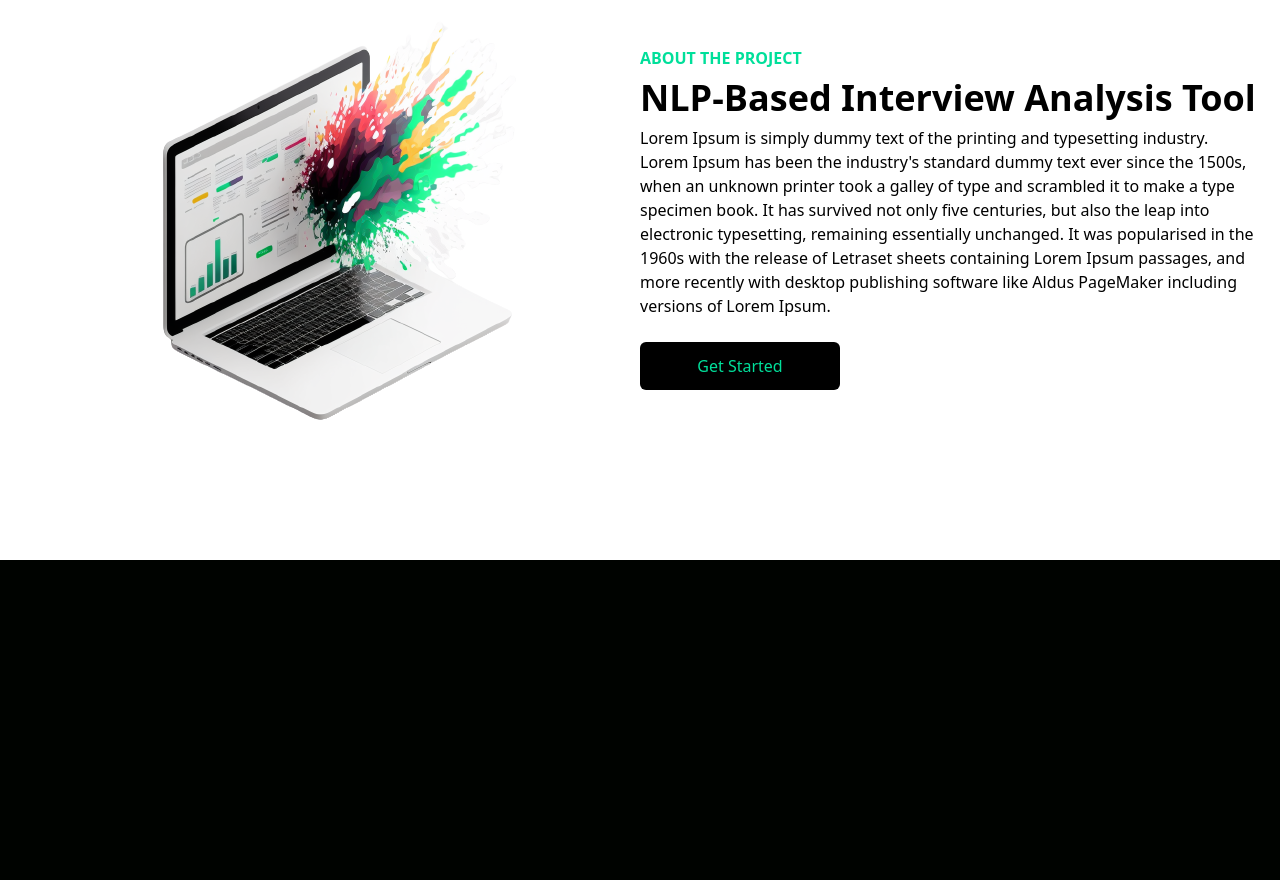
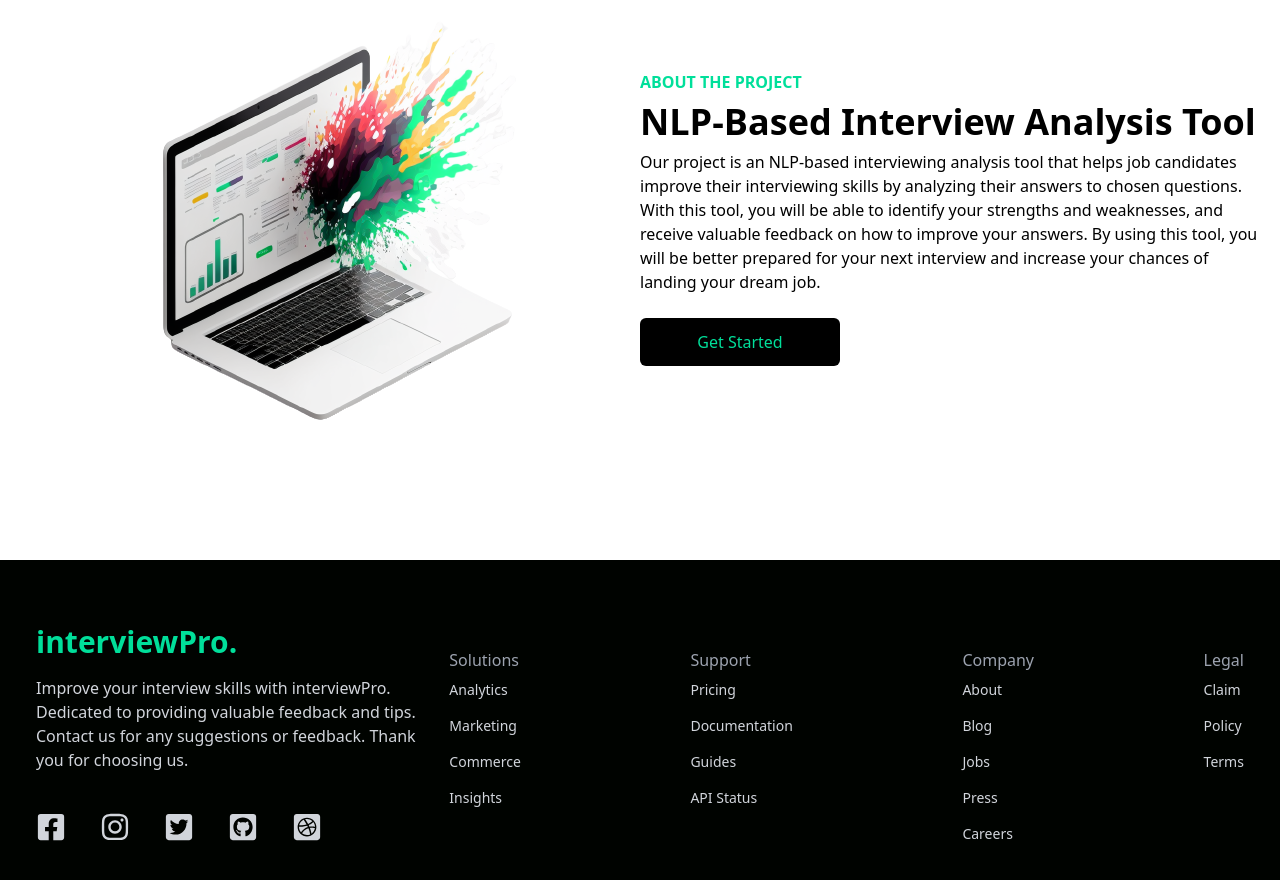
Before and after one commit to ChemsCode/InterviewPro-Frontend, a React (Create React App) app: page / in a window 1280 px wide. Shown: the part 900-1780 px from the top of the page. Before the commit the page ends 1460 px from the top, so only its background shows below. Built offline with nearby package versions, Linux system fonts and the light colour scheme.

Commit message:
changed about section text and added footer

```diff
--- a/src/Layout.js
+++ b/src/Layout.js
@@ -1,9 +1,11 @@
 import { Outlet } from "react-router-dom"
+import Footer from "./components/Footer"
 
 const Layout = () => {
     return (
         <>
         <Outlet />
+        <Footer/>
         </>
     )
 }
--- /dev/null
+++ b/src/components/Footer.js
@@ -0,0 +1,66 @@
+import React from 'react';
+import {
+    FaDribbbleSquare,
+    FaFacebookSquare,
+    FaGithubSquare,
+    FaInstagram,
+    FaTwitterSquare,
+} from 'react-icons/fa';
+
+const Footer = () => {
+    return (
+        <div className='max-w-[1240px] mx-auto py-16 px-4 grid lg:grid-cols-3 gap-8 text-gray-300'>
+            <div>
+                <h1 className='w-full text-3xl font-bold text-[#00df9a]'>interviewPro.</h1>
+                <p className='py-4'>Improve your interview skills with interviewPro. Dedicated to providing valuable feedback and tips. Contact us for any suggestions or feedback. Thank you for choosing us.</p>
+                <div className='flex justify-between md:w-[75%] my-6'>
+                    <FaFacebookSquare size={30} />
+                    <FaInstagram size={30} />
+                    <FaTwitterSquare size={30} />
+                    <FaGithubSquare size={30} />
+                    <FaDribbbleSquare size={30} />
+                </div>
+            </div>
+            <div className='lg:col-span-2 flex justify-between mt-6'>
+                <div>
+                    <h6 className='font-medium text-gray-400'>Solutions</h6>
+                    <ul>
+                        <li className='py-2 text-sm'>Analytics</li>
+                        <li className='py-2 text-sm'>Marketing</li>
+                        <li className='py-2 text-sm'>Commerce</li>
+                        <li className='py-2 text-sm'>Insights</li>
+                    </ul>
+                </div>
+                <div>
+                    <h6 className='font-medium text-gray-400'>Support</h6>
+                    <ul>
+                        <li className='py-2 text-sm'>Pricing</li>
+                        <li className='py-2 text-sm'>Documentation</li>
+                        <li className='py-2 text-sm'>Guides</li>
+                        <li className='py-2 text-sm'>API Status</li>
+                    </ul>
+                </div>
+                <div>
+                    <h6 className='font-medium text-gray-400'>Company</h6>
+                    <ul>
+                        <li className='py-2 text-sm'>About</li>
+                        <li className='py-2 text-sm'>Blog</li>
+                        <li className='py-2 text-sm'>Jobs</li>
+                        <li className='py-2 text-sm'>Press</li>
+                        <li className='py-2 text-sm'>Careers</li>
+                    </ul>
+                </div>
+                <div>
+                    <h6 className='font-medium text-gray-400'>Legal</h6>
+                    <ul>
+                        <li className='py-2 text-sm'>Claim</li>
+                        <li className='py-2 text-sm'>Policy</li>
+                        <li className='py-2 text-sm'>Terms</li>
+                    </ul>
+                </div>
+            </div>
+        </div>
+    );
+};
+
+export default Footer;
--- a/src/components/LandingComp/About.js
+++ b/src/components/LandingComp/About.js
@@ -10,7 +10,7 @@ const About = () => {
                     <p className='text-[#00df9a] font-bold '>ABOUT THE PROJECT</p>
                     <h1 className='md:text-4xl sm:text-3xl text-2xl font-bold py-2'>NLP-Based Interview Analysis Tool</h1>
                     <p>
-                    Lorem Ipsum is simply dummy text of the printing and typesetting industry. Lorem Ipsum has been the industry's standard dummy text ever since the 1500s, when an unknown printer took a galley of type and scrambled it to make a type specimen book. It has survived not only five centuries, but also the leap into electronic typesetting, remaining essentially unchanged. It was popularised in the 1960s with the release of Letraset sheets containing Lorem Ipsum passages, and more recently with desktop publishing software like Aldus PageMaker including versions of Lorem Ipsum.
+                    Our project is an NLP-based interviewing analysis tool that helps job candidates improve their interviewing skills by analyzing their answers to chosen questions. With this tool, you will be able to identify your strengths and weaknesses, and receive valuable feedback on how to improve your answers. By using this tool, you will be better prepared for your next interview and increase your chances of landing your dream job.
                     </p>
                     <button className='bg-black text-[#00df9a] w-[200px] rounded-md font-medium my-6 mx-auto md:mx-0 py-3'>Get Started</button>
                 </div>
```
